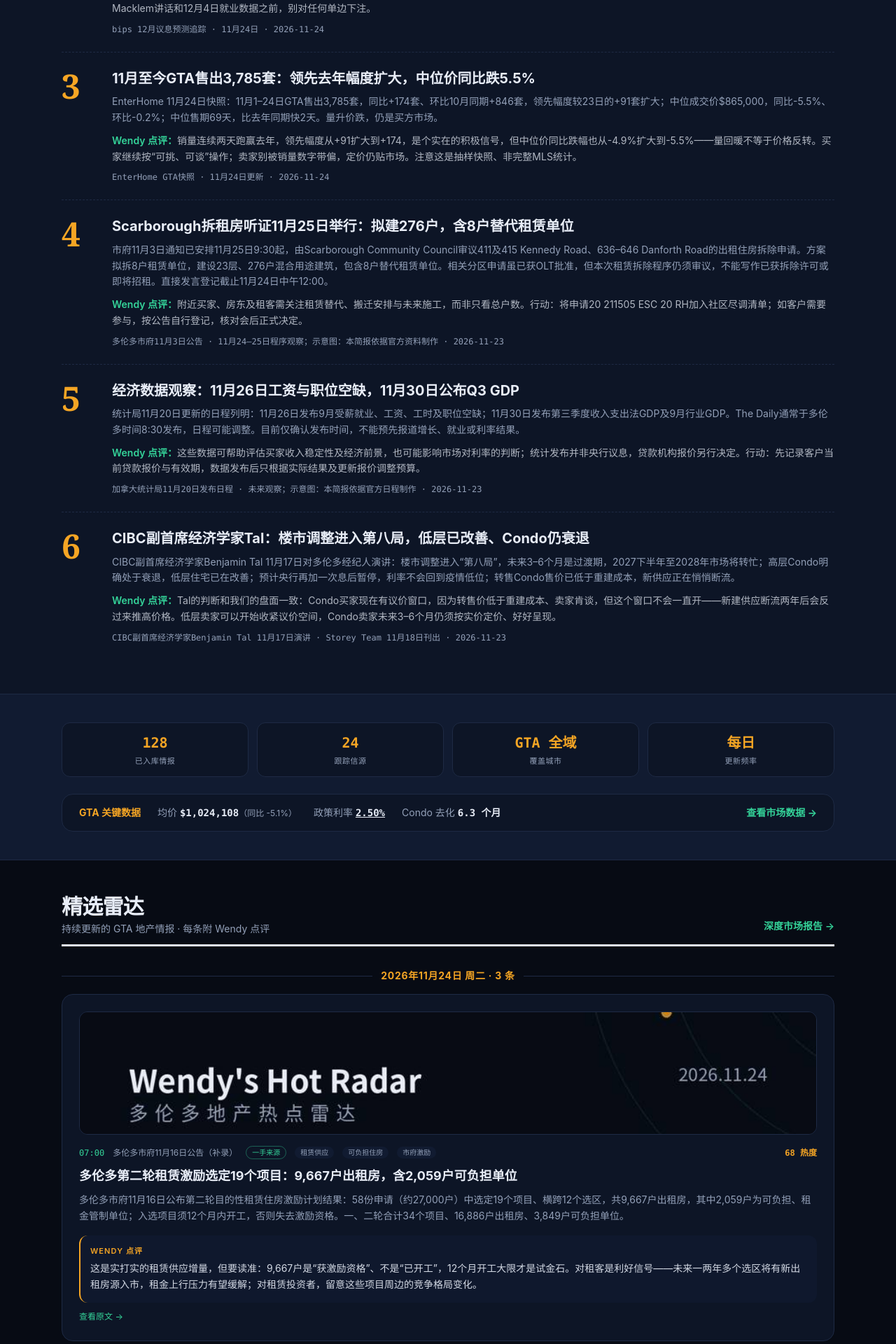
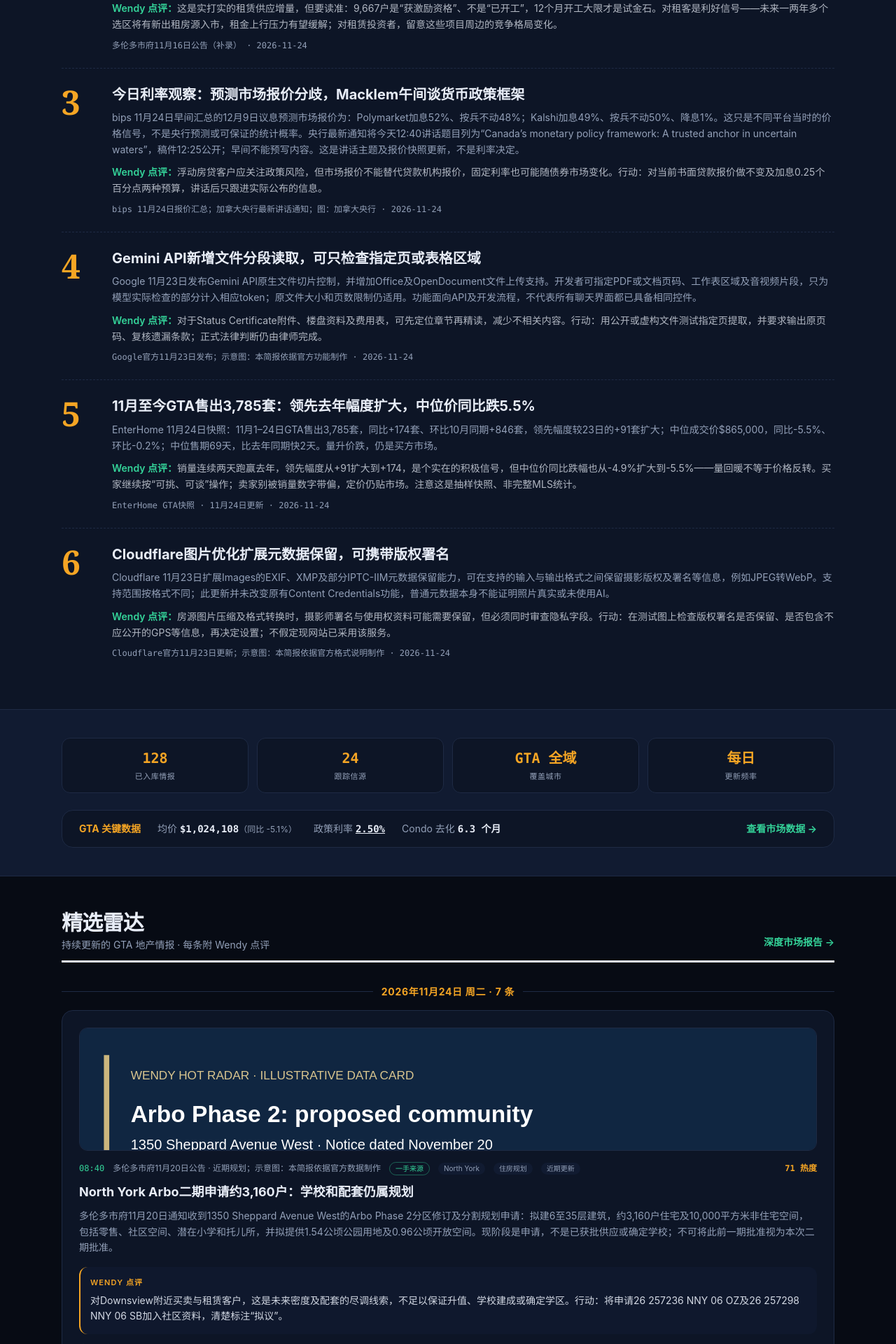
Before and after one commit to wendywangrealestate/wendy-hot-radar, a Next.js app: page / in a window 1280 px wide. Shown: the part 860-2780 px from the top of the page at 70% size. Built offline with nearby package versions, Linux system fonts and the light colour scheme.

Commit message:
Reuse verified November 24 rates item and add four sourced briefing stories

```diff
--- a/data/radar.ts
+++ b/data/radar.ts
@@ -20,6 +20,97 @@ export interface RadarItem {
 
 export const radarItems: RadarItem[] = [
 {
+  "id": "arbo-phase2-3160-application-nov20-2026",
+  "heat": 71,
+  "tags": [
+    "North York",
+    "住房规划",
+    "近期更新"
+  ],
+  "title": "North York Arbo二期申请约3,160户：学校和配套仍属规划",
+  "summary": "多伦多市府11月20日通知收到1350 Sheppard Avenue West的Arbo Phase 2分区修订及分割规划申请：拟建6至35层建筑，约3,160户住宅及10,000平方米非住宅空间，包括零售、社区空间、潜在小学和托儿所，并拟提供1.54公顷公园用地及0.96公顷开放空间。现阶段是申请，不是已获批供应或确定学校；不可将此前一期批准视为本次二期批准。",
+  "wendyNote": "对Downsview附近买卖与租赁客户，这是未来密度及配套的尽调线索，不足以保证升值、学校建成或确定学区。行动：将申请26 257236 NNY 06 OZ及26 257298 NNY 06 SB加入社区资料，清楚标注“拟议”。",
+  "url": "https://secure.toronto.ca/nm/api/individual/notice/8046.do",
+  "source": "多伦多市府11月20日公告 · 近期规划；示意图：本简报依据官方数据制作",
+  "points": [
+    "Arbo二期拟约3,160户",
+    "拟6至35层；含社区及商业空间",
+    "申请非批准；小学为潜在配套"
+  ],
+  "date": "2026-11-24",
+  "time": "08:40",
+  "firstHand": true,
+  "image": "/summaries/arbo-phase2-3160-application-nov20-2026.svg"
+},
+{
+  "id": "gemini-file-slicing-nov23-2026",
+  "heat": 58,
+  "tags": [
+    "AI工具",
+    "地产文件"
+  ],
+  "title": "Gemini API新增文件分段读取，可只检查指定页或表格区域",
+  "summary": "Google 11月23日发布Gemini API原生文件切片控制，并增加Office及OpenDocument文件上传支持。开发者可指定PDF或文档页码、工作表区域及音视频片段，只为模型实际检查的部分计入相应token；原文件大小和页数限制仍适用。功能面向API及开发流程，不代表所有聊天界面都已具备相同控件。",
+  "wendyNote": "对于Status Certificate附件、楼盘资料及费用表，可先定位章节再精读，减少不相关内容。行动：用公开或虚构文件测试指定页提取，并要求输出原页码、复核遗漏条款；正式法律判断仍由律师完成。",
+  "url": "https://blog.google/innovation-and-ai/technology/developers-tools/file-slicing-controls/",
+  "source": "Google官方11月23日发布；示意图：本简报依据官方功能制作",
+  "points": [
+    "可选页码、单元格及媒体片段",
+    "支持Office/OpenDocument上传",
+    "API功能，原上传限制仍适用"
+  ],
+  "date": "2026-11-24",
+  "time": "08:40",
+  "firstHand": true,
+  "image": "/summaries/gemini-file-slicing-nov23-2026.svg"
+},
+{
+  "id": "cloudflare-image-metadata-nov23-2026",
+  "heat": 54,
+  "tags": [
+    "网站图片",
+    "版权资料",
+    "数字营销"
+  ],
+  "title": "Cloudflare图片优化扩展元数据保留，可携带版权署名",
+  "summary": "Cloudflare 11月23日扩展Images的EXIF、XMP及部分IPTC-IIM元数据保留能力，可在支持的输入与输出格式之间保留摄影版权及署名等信息，例如JPEG转WebP。支持范围按格式不同；此更新并未改变原有Content Credentials功能，普通元数据本身不能证明照片真实或未使用AI。",
+  "wendyNote": "房源图片压缩及格式转换时，摄影师署名与使用权资料可能需要保留，但必须同时审查隐私字段。行动：在测试图上检查版权署名是否保留、是否包含不应公开的GPS等信息，再决定设置；不假定现网站已采用该服务。",
+  "url": "https://developers.cloudflare.com/changelog/post/2026-11-23-expanded-metadata-preservation/",
+  "source": "Cloudflare官方11月23日更新；示意图：本简报依据官方格式说明制作",
+  "points": [
+    "扩展EXIF及XMP格式支持",
+    "可保留部分IPTC版权署名",
+    "普通元数据不是照片真实性认证"
+  ],
+  "date": "2026-11-24",
+  "time": "08:40",
+  "firstHand": true,
+  "image": "/summaries/cloudflare-image-metadata-nov23-2026.svg"
+},
+{
+  "id": "statcan-assessment-values-2025-nov23-2026",
+  "heat": 49,
+  "tags": [
+    "地产数据",
+    "评估口径",
+    "近期发布"
+  ],
+  "title": "统计局开放2025课税年度物业评估值数据，不是新成交价报告",
+  "summary": "统计局11月23日宣布，各省及地区2025课税年度住宅和非住宅物业评估值数据现可按要求索取，并修订2023及2024年数据。简短公告没有列出多伦多房价、成交或租金涨跌，也没有宣布安省住宅重新评估。本条是新数据可用性消息，不应据此推断当前市场价格方向。",
+  "wendyNote": "实务上应把课税评估资料与当前可比成交证据分开解释，避免客户把统计发布当成个别住宅最新估价。行动：在买卖或投资分析表分别注明评估年份、地税账单与可比成交日期；需要研究数据时再向统计局索取。",
+  "url": "https://www150.statcan.gc.ca/n1/daily-quotidien/261123/dq261123d-eng.htm",
+  "source": "加拿大统计局11月23日发布；示意图：本简报依据官方数据说明制作",
+  "points": [
+    "2025课税年度评估值可索取",
+    "2023及2024数据修订",
+    "并非今日成交价格或安省重估"
+  ],
+  "date": "2026-11-24",
+  "time": "08:40",
+  "firstHand": true,
+  "image": "/summaries/statcan-assessment-values-2025-nov23-2026.svg"
+},
+{
   "date": "2026-11-24",
   "firstHand": true,
   "heat": 68,
@@ -47,23 +138,23 @@ export const radarItems: RadarItem[] = [
   "firstHand": false,
   "heat": 60,
   "id": "dec-hike-odds-nov24-2026",
-  "image": "/summaries/dec-hike-odds-nov24-2026.jpg",
-  "points": [
-    "Polymarket加息概率52%",
-    "Kalshi加息49%逼近五成",
-    "经济学家仍3人押按兵不动"
-  ],
-  "source": "bips 12月议息预测追踪 · 11月24日",
-  "summary": "bips 11月24日追踪：12月9日议息，Polymarket加息概率52%、按兵不动48%，较23日的49%翻回五成上方；Kalshi加息49%、按兵不动50%，较23日的41%大幅回升；4位已表态经济学家仍3人押按兵不动、1人押加息。行长Macklem今日12:40在多伦多经济俱乐部讲话，可能是下一个变数。",
+  "image": "https://www.bankofcanada.ca/wp-content/uploads/2022/01/default-og-image.jpg",
+  "points": [
+    "Polymarket加息52%；Kalshi49%",
+    "今日12:25稿件、12:40讲话",
+    "市场价格信号不是央行决定"
+  ],
+  "source": "bips 11月24日报价汇总；加拿大央行最新讲话通知；图：加拿大央行",
+  "summary": "bips 11月24日早间汇总的12月9日议息预测市场报价为：Polymarket加息52%、按兵不动48%；Kalshi加息49%、按兵不动50%、降息1%。这只是不同平台当时的价格信号，不是央行预测或可保证的统计概率。央行最新通知将今天12:40讲话题目列为“Canada’s monetary policy framework: A trusted anchor in uncertain waters”，稿件12:25公开；早间不能预写内容。这是讲话主题及报价快照更新，不是利率决定。",
   "tags": [
     "央行议息",
     "加息概率",
     "12月9日"
   ],
   "time": "07:00",
-  "title": "12月加息概率一日翻回五成上方：Polymarket 52%，Macklem今日讲话成变数",
+  "title": "今日利率观察：预测市场报价分歧，Macklem午间谈货币政策框架",
   "url": "https://bips.ca/resources/bank-of-canada-forecasting",
-  "wendyNote": "概率一天之内翻上又翻下，说明市场自己也没拿定主意——52%对49%本质还是五五开。浮动利率客户继续按“可能再加一次”留预算；今天中午Macklem讲话和12月4日就业数据之前，别对任何单边下注。"
+  "wendyNote": "浮动房贷客户应关注政策风险，但市场报价不能替代贷款机构报价，固定利率也可能随债券市场变化。行动：对当前书面贷款报价做不变及加息0.25个百分点两种预算，讲话后只跟进实际公布的信息。"
 },
 {
   "date": "2026-11-24",
```
